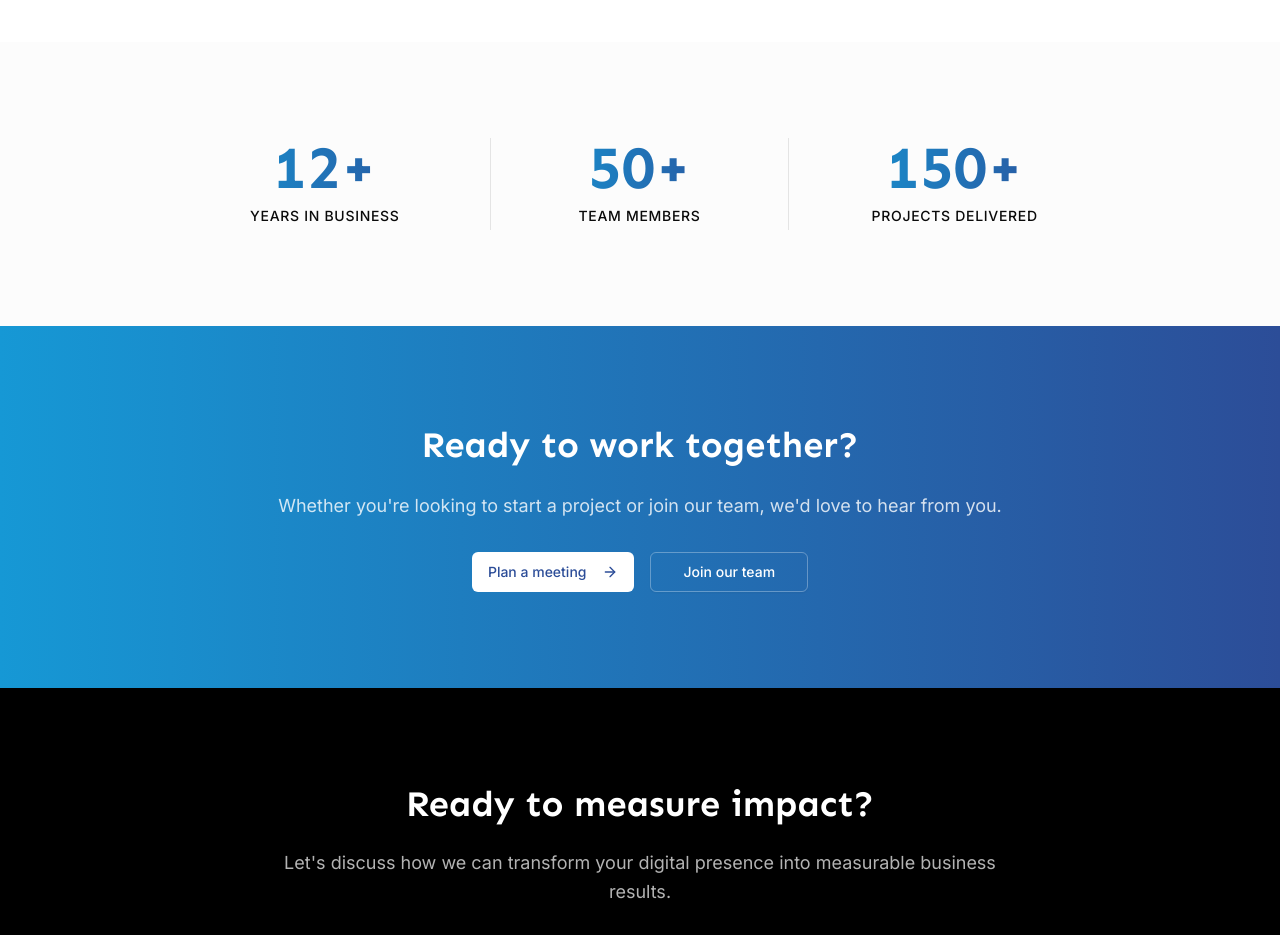
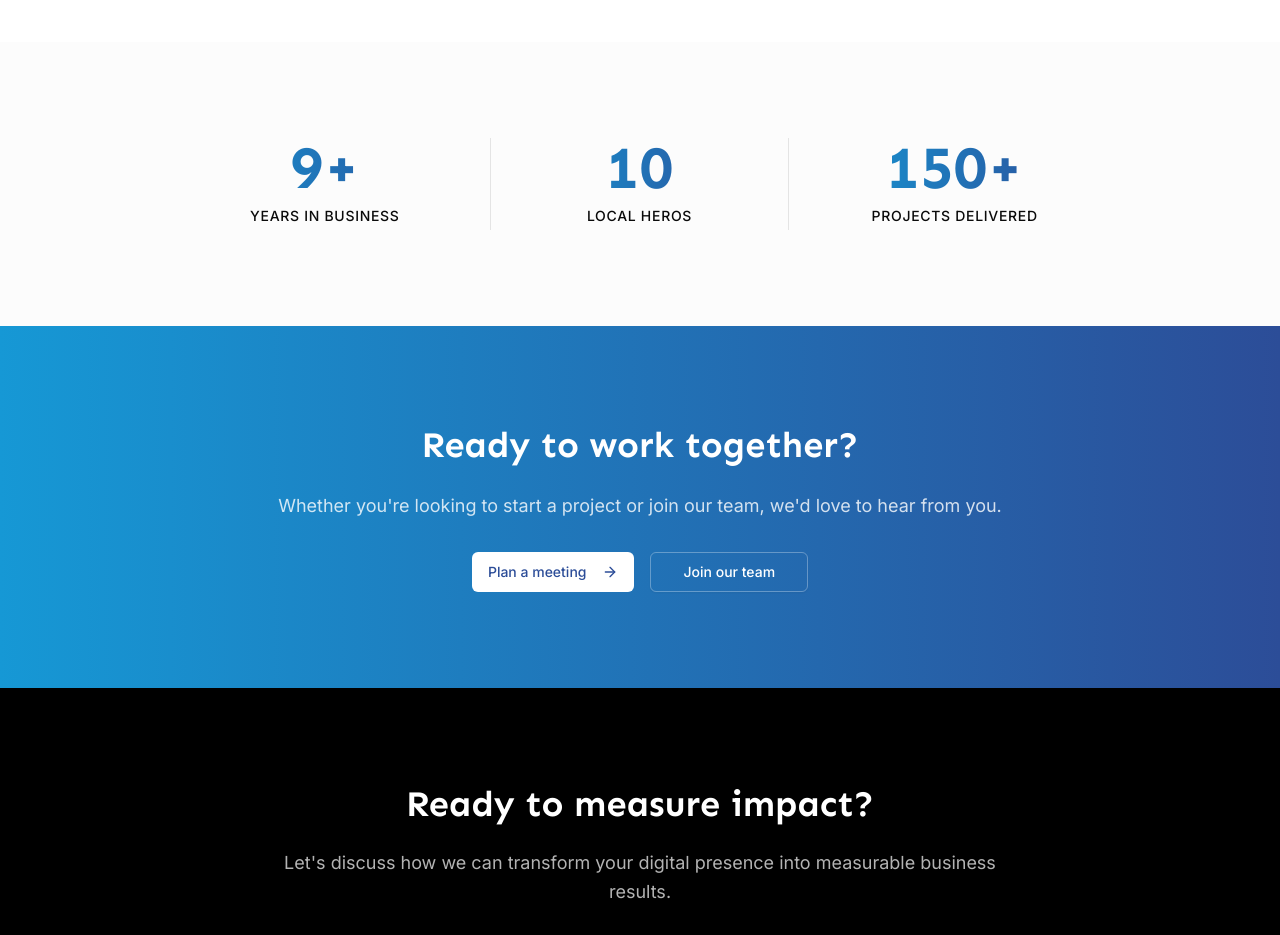
Before and after one commit to VipixiQ/pixiQ, a Next.js app: page /about in a window 1280 px wide. Shown: the part 3840-4775 px from the top of the page. Built offline with nearby package versions, Linux system fonts and the light colour scheme.

Commit message:
test update statssection

```diff
--- a/app/about/page.tsx
+++ b/app/about/page.tsx
@@ -287,8 +287,8 @@ function CultureSection() {
 
 function StatsSection() {
   const stats = [
-    { value: "12+", label: "Years in Business" },
-    { value: "50+", label: "Team Members" },
+    { value: "9+", label: "Years in Business" },
+    { value: "10", label: "Local Heros" },
     { value: "150+", label: "Projects Delivered" },
   ]
 
```
